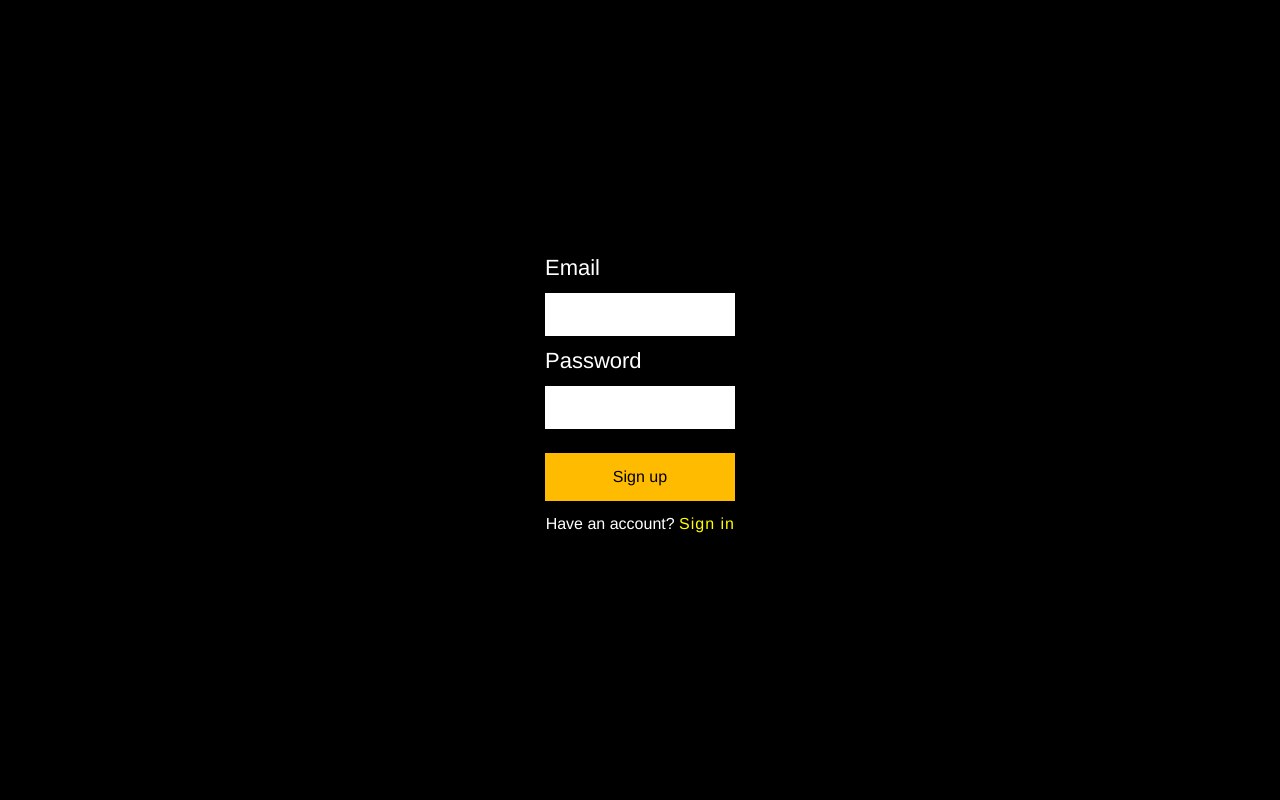
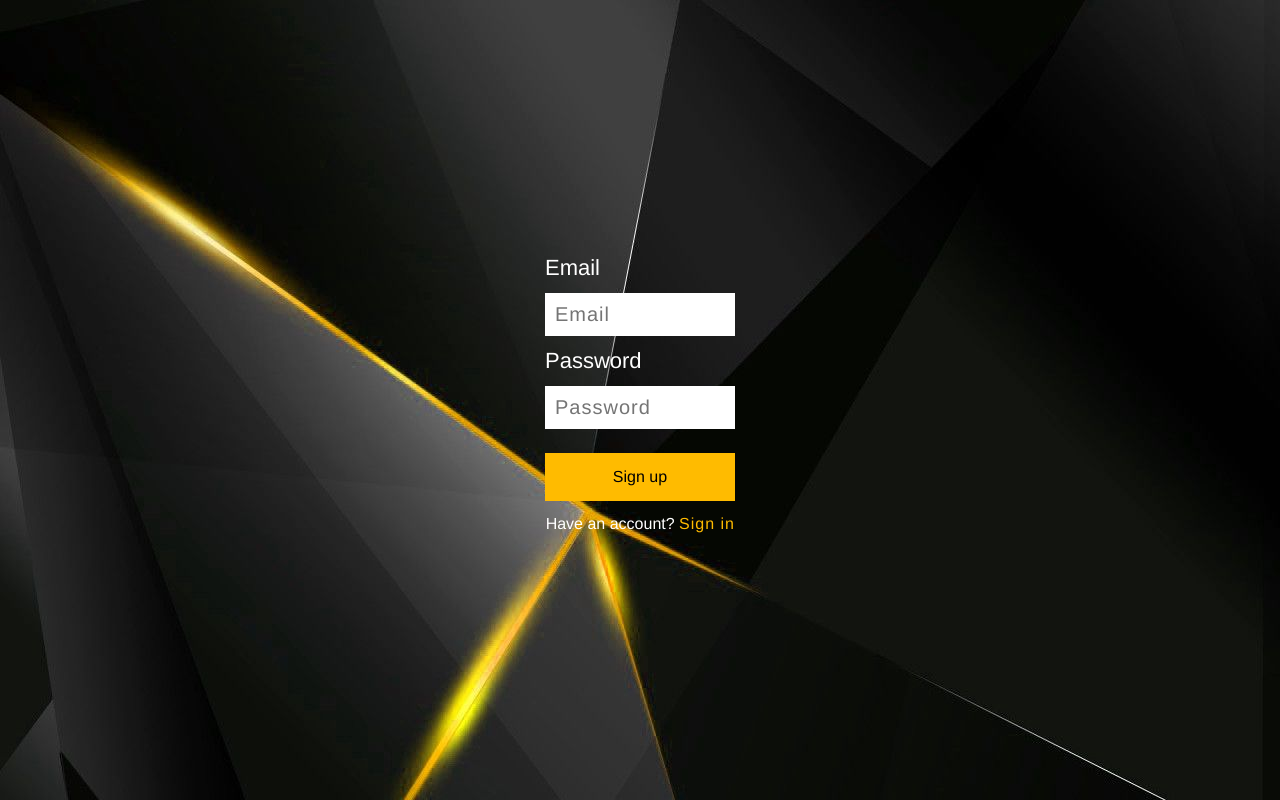
Before and after one commit to kdurkin3/COSC484Group5Project, a React (Create React App) app: page / in a window 1280 px wide. Built offline with nearby package versions, Linux system fonts and the light colour scheme.

Commit message:
UI changes

```diff
--- a/src/App.css
+++ b/src/App.css
@@ -8,6 +8,8 @@
   padding: 0 20px;
   background: black;
   display: flex;
+  background-image: url("backgroundtheme.jpg");
+
 }
 
 .loginContainer {
@@ -48,6 +50,7 @@ button {
   padding: 15px 0;
   font-size: 16px;
   background: #fb0;
+  transition: all 300ms ease-in-out
 }
 
 .btnContainer {
@@ -62,12 +65,16 @@ p {
 }
 
 span {
-  color: yellow;
+  color: #fb0;
   letter-spacing: 1px;
   cursor: pointer;
-  transition: all 500ms ease-in-out;
+  transition: all 450ms ease-in-out;
 }
 
-span:hover {
+span:hover{
   color: red;
 }
+
+button:hover{
+  background: red;
+}
--- a/src/Login.js
+++ b/src/Login.js
@@ -12,11 +12,11 @@ const Login = () => {
             <div className="loginContainer">
 
                 <label>Email</label>
-                <input type="text" autoFocus required value ={email}
+                <input type="text" autoFocus required value ={email} placeholder ="Email"
                 onChange={(e) => setEmail(e.target.value)}/>
 
                 <label>Password</label>
-                <input type="password" required valie={password}
+                <input type="password" required valie={password} placeholder ="Password"
                 onChange={(e) => setPassword(e.target.value)}/>
 
                 <div className="btnContainer">
```
Also changed, not shown: src/backgroundtheme.jpg (added), 1 other file (tests, documents, lock files or other folders).
